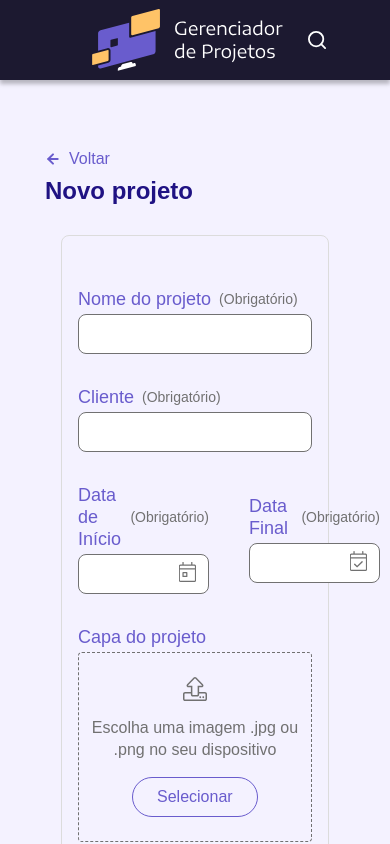
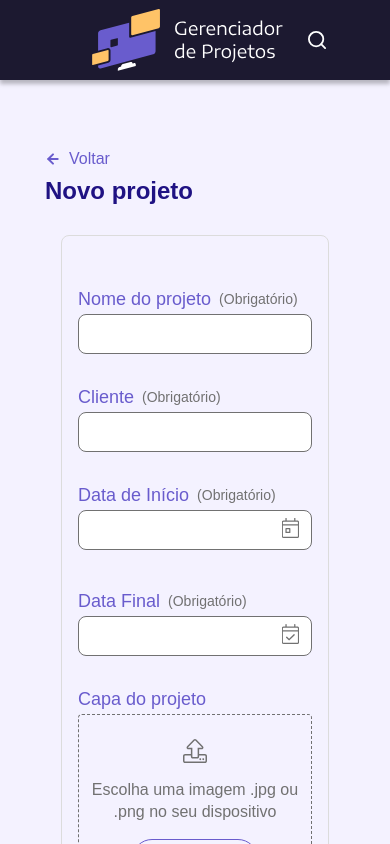
Before and after one commit to LucasBecker19/clicksign-project-manager, a Next.js app: page /projects/new in a window 390 px wide. Shown: the top 844 px of the page. Built offline with nearby package versions, Linux system fonts and the light colour scheme; a web font is replaced by a local one.

Commit message:
refactor: adjust layout of ProjectForm component for improved responsiveness

```diff
--- a/components/ProjectForm.tsx
+++ b/components/ProjectForm.tsx
@@ -1,4 +1,3 @@
-
 'use client';
 
 import { useState } from 'react';
@@ -124,7 +123,7 @@
           />
         </FormField>
 
-        <div className="flex items-center gap-10">
+        <div className="flex flex-col md:flex-row items-center gap-10">
           <Controller
             name="startDate"
             control={control}
```
